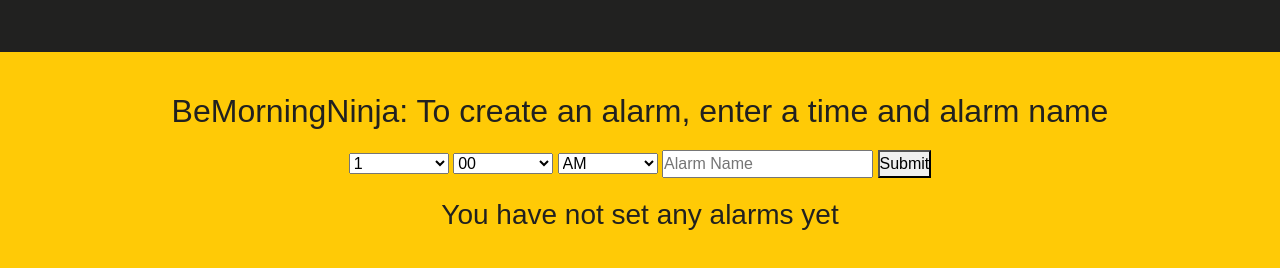
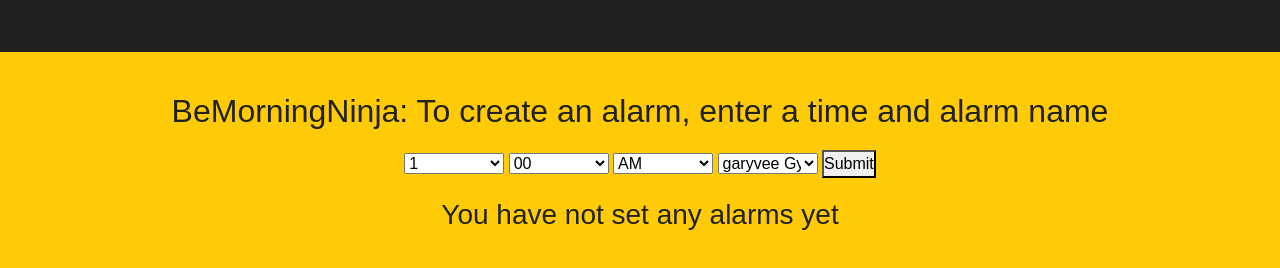
Before and after one commit to rishijash/BeMorningNinja, a plain HTML site: page index.html in a window 1280 px wide. Shown: the part 446-714 px from the top of the page. Drawn offline with nearby package versions, Linux system fonts and the light colour scheme; no server answers.

Commit message:
HTTP Calls

```diff
--- a/index.html
+++ b/index.html
@@ -25,7 +25,8 @@
 				<option value="PM">PM</option>
 			</select>
 
-			<input id="alarm_name" type="text" placeholder="Alarm Name" />
+			<select id="alarm_name">
+			</select>
 
 			<button id="submit">Submit</button>
 
--- a/web-assets/clock.js
+++ b/web-assets/clock.js
@@ -280,8 +280,9 @@
 }
 
 $(document).ready(function(){
+    var accounts = [];
+    try {
         // Append List of Accounts
-    var accounts = [];
         var url = serverBaseUrl + "accounts";
         var result = httpGet(url);
         var jsonObj = JSON.parse(result);
@@ -298,5 +299,19 @@
             var accountObj = new Account(username, gymCount, sleepCount);
             accounts.push(accountObj);
         }
-    alert(accounts.length);
+    }
+    catch(err) {
+        if(accounts.length == 0)
+            accounts.push(new Account("garyvee", 0, 0))
+    }
+    // Render accounts list
+    var nameList = document.getElementById('alarm_name');
+    for (i in accounts) {
+        var opt = document.createElement('option');
+        var textValue = accounts[i].username + " Gym: " + accounts[i].gym + " Sleepy: " + accounts[i].sleepy;
+        opt.value = textValue;
+        opt.innerHTML = textValue;
+        nameList.appendChild(opt);
+    }
+
 });
```
Lines whose indentation alone changed are shown as unchanged.
